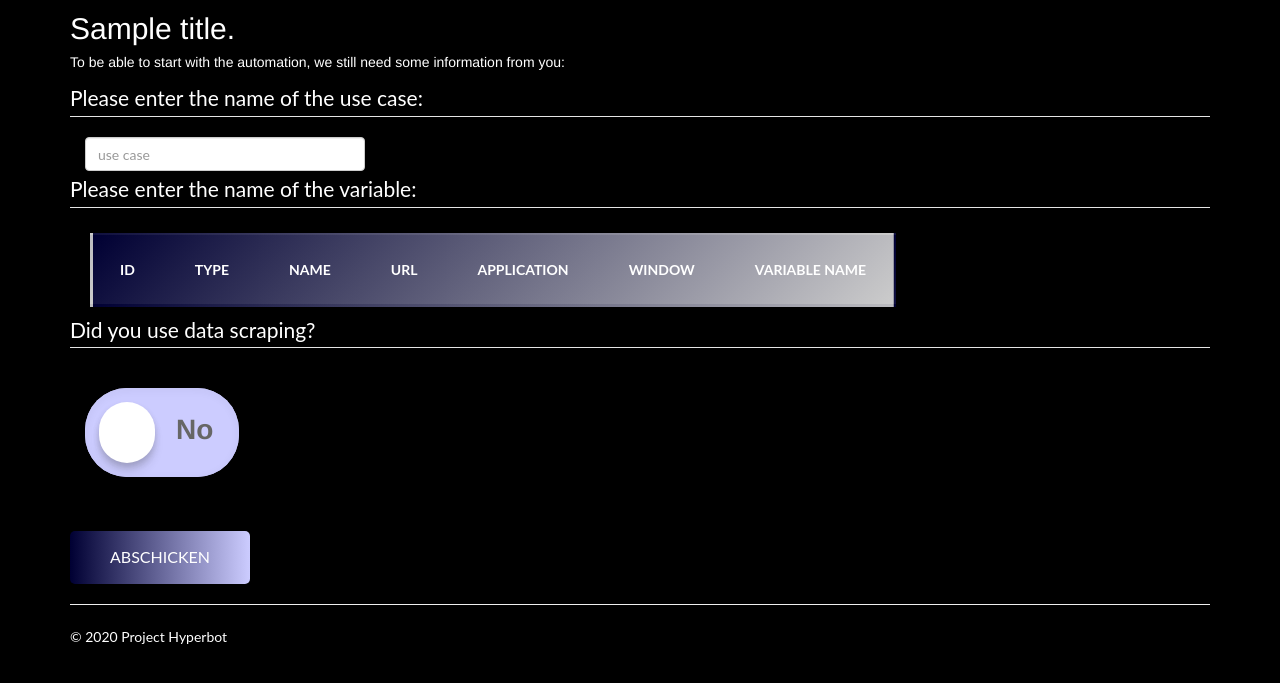
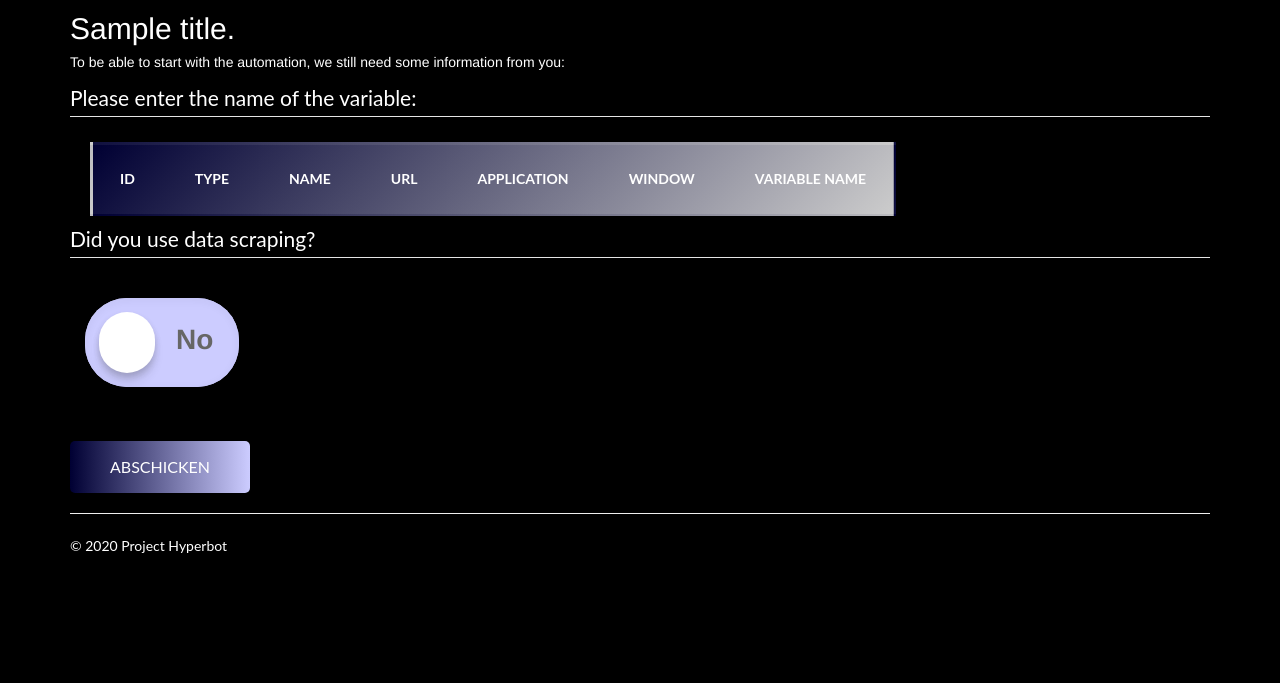
Before and after one commit to JMU-Information-Systems/pjs-hyperbot-main, a Django app: template pjshyperbot/app/templates/app/input.html in a window 1280 px wide. Shown: the part 58-741 px from the top of the page. Run offline with Django 3.2, Linux system fonts and the light colour scheme; the template is opened without the code that fills it: most values are stand-ins (such as "Sample title", 1, 10 or a date in 2020); lists and menus that the app fills with data are empty; parts of the project's set-up code (start-up, migrations or seed data) failed here and were passed over; some libraries are stand-ins or nearby versions.

```diff
--- a/pjshyperbot/app/templates/app/input.html
+++ b/pjshyperbot/app/templates/app/input.html
@@ -541,11 +541,7 @@
         {% csrf_token %}
         <div class="form-group">
 
-            <legend style="color:white;">Please enter the name of the use case:</legend>
-            <div class="container">
 
-                <input type="text" class="form-control" name=useCase required placeholder="use case" required />
-            </div>
 
             <legend style="color:white;">Please enter the name of the variable:</legend>
             <div class="container">
```
